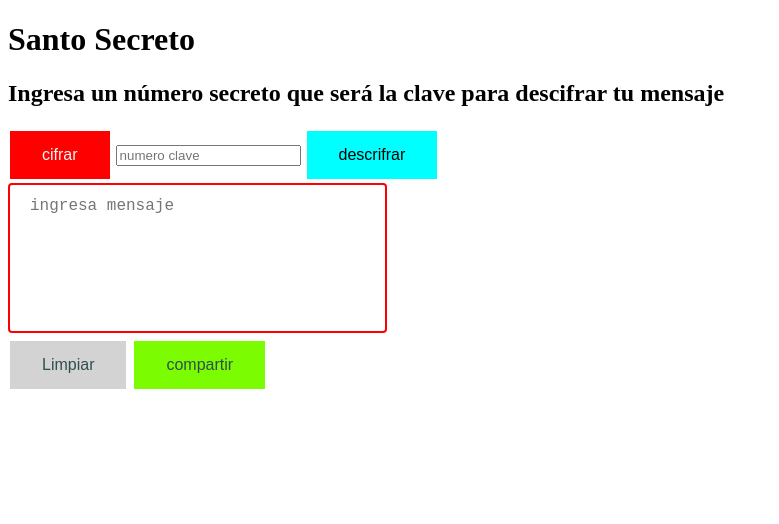
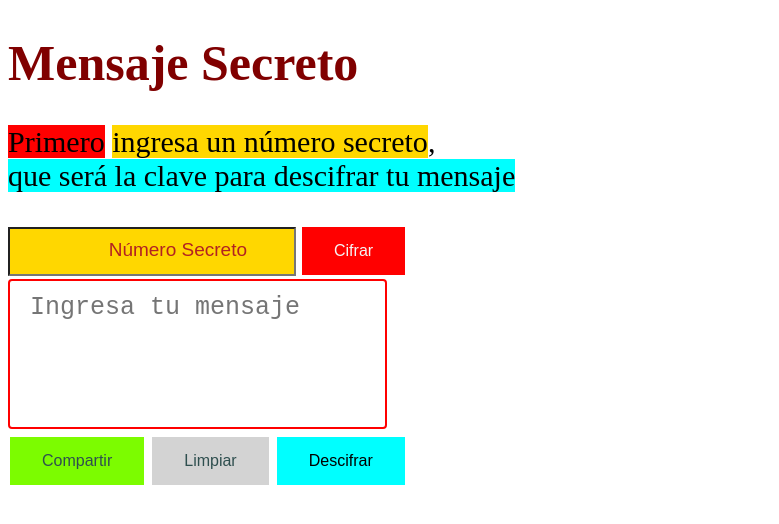
Before and after one commit to rositadiazgalaz/SCL009-Cipher, a plain HTML site: page src/index.html in a window 1280 px wide. Shown: the whole page, without its empty margins (0-779 px from the left). Drawn offline with Linux system fonts and the light colour scheme.

Commit message:
cambios despues de test de usabilidad

```diff
--- a/src/index.html
+++ b/src/index.html
@@ -7,24 +7,29 @@
   </head>
   <body>
     <div id="root">
-      <h1>Santo Secreto</h1>
-      <h2>Ingresa un número secreto que será la clave para descifrar tu mensaje</h2>
+      <h1 id="titulo">Mensaje Secreto</h1>
+      <p id="parrafo"><span id="primero">Primero</span> <span id="destacado">ingresa un número secreto</span>,<br> <span id="celeste">que será la clave para descifrar tu mensaje</span></p>
     </div>
-    <button id="cifrar-btn">cifrar</button>
-    <input type="number" id="clave" placeholder="numero clave" required="No olvides tu numero clave de cifrado">
-    <button id="descifrar-btn">descrifrar</button>
+    <input type="number" id="clave" placeholder="Número Secreto" required="No olvides tu numero clave de cifrado">
+
+    <button id="cifrar-btn">Cifrar</button>
+
+
 
     <div id="texto-area">
-      <textarea name="mensaje" id="mensaje" class="textArea" cols="30" rows="10" placeholder="ingresa mensaje" required="Ingresa un mensaje"></textarea>
+      <textarea name="mensaje" id="mensaje" class="textArea" cols="30" rows="10" placeholder="Ingresa tu mensaje" required="Ingresa un mensaje"></textarea>
     </div>
 
     <div id="raiz">
 
     </div>
-<!-- CAMBIAR ONCLICK -->
+
+    <button id="compartir" onclick="location.href='https://www.facebook.com/messages/t/823162207'" target="_blank">Compartir</button>
+    <!-- CAMBIAR ONCLICK -->
     <button onclick="location.reload()" id="btn-nvo-msj">Limpiar</button>
 
-    <button id="compartir">compartir</button>
+     <button id="descifrar-btn">Descifrar</button>
+
 
     <script src="cipher.js"></script>
     <script src="index.js"></script>
--- a/src/style.css
+++ b/src/style.css
@@ -56,6 +56,42 @@
 	border:2px solid red;
 	border-radius: 4px;
 	background-color: transparent;
-	font-size: 16px;
+	font-size: 25px;
 	resize:none;
 }
+#clave{
+	background-color: gold;
+	padding:15px 32px;
+	width: 220px;
+	text-align: right;
+}
+input::webkit-input-placeholder{
+	color:black;
+
+}
+input:moz-placeholder{
+color:black;
+}
+input:-ms-input-placeholder{
+color:black;
+}
+input::placeholder{
+	color:#B22222;
+	font-size: 19px;
+}
+#parrafo{
+	font-size: 30px;
+}
+#destacado{
+	background-color: gold;
+}
+#primero{
+	background-color: red;
+}
+#celeste{
+	background-color: aqua;
+}
+h1{
+	color:#800000;
+	font-size: 50px;
+}
```
